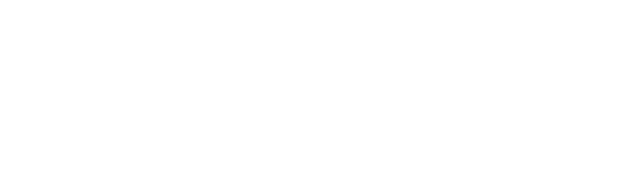
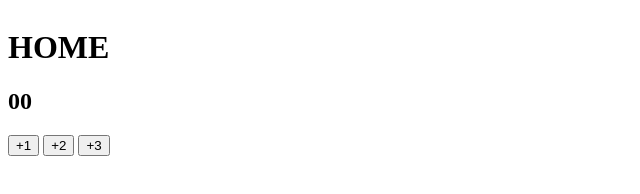
Before and after one commit to LuisCabantac/digital-scorecard, a plain HTML site: page index.html in a window 1280 px wide. Shown: the whole page, without its empty margins (0-640 px from the left). Drawn offline with Linux system fonts and the light colour scheme.

Commit message:
HTML: Added an h1, h2, and buttons for the Home score and nested in the container div

```diff
--- a/index.html
+++ b/index.html
@@ -9,6 +9,15 @@
     </head>
     <body>
         <div class="container">
+            <div class="home-container">
+                <h1>HOME</h1>
+                <h2 id="home-score">00</h2>
+                <div class="home-btn">
+                    <button>+1</button>
+                    <button>+2</button>
+                    <button>+3</button>
+                </div>
+            </div>
         </div>
     </body>
 </html>
```
